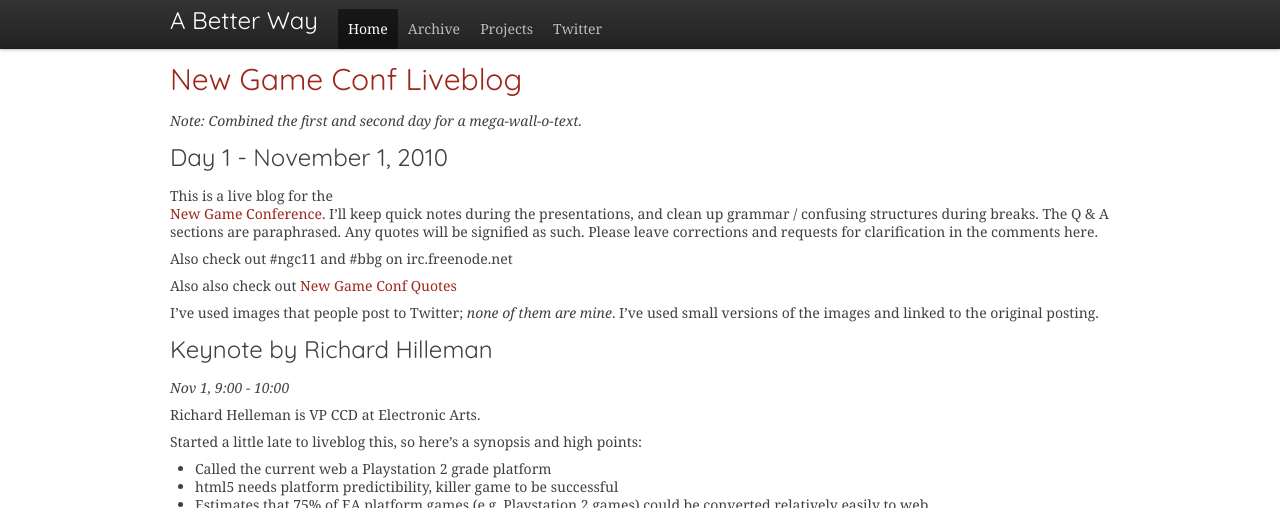
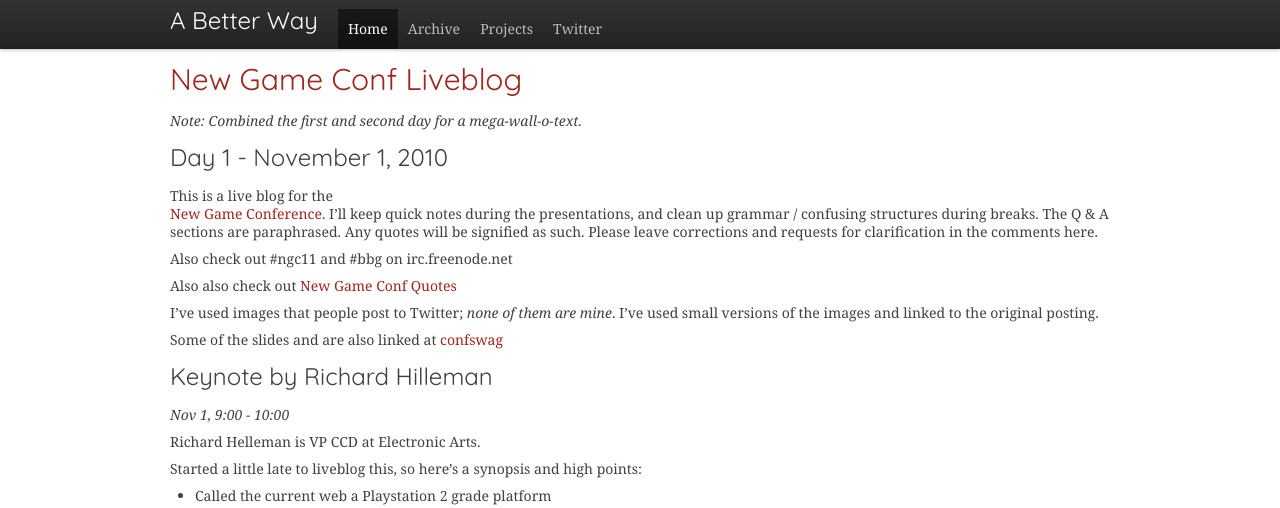
Before and after one commit to ajacksified/ajacksified.github.com, a Jekyll site: the page built from _posts/2011-11-01-new-game-conf-liveblog.markdown, in a window 1280 px wide and 900 px high, cut to the strip 0-508 px from the top of the window. Built offline with Jekyll 4.4.1, drawn with Linux system fonts in a browser that asks for light colours; nearby versions of some CDN libraries; some web fonts are replaced; Markdown is read by kramdown in place of the engine named in the settings; comment, search, counter and statistics services are not loaded.

Commit message:
slide links

```diff
--- a/_posts/2011-11-01-new-game-conf-liveblog.markdown
+++ b/_posts/2011-11-01-new-game-conf-liveblog.markdown
@@ -24,6 +24,8 @@ Also also check out [New Game Conf Quotes](http://newgameconf.qotr.net/Quotes/Li
 
 I've used images that people post to Twitter; *none of them are mine*. I've used
 small versions of the images and linked to the original posting.
+
+Some of the slides and are also linked at [confswag](http://confswag.com/2011/newgame/)
 
 ##Keynote by Richard Hilleman
 *Nov 1, 9:00 - 10:00*
```
